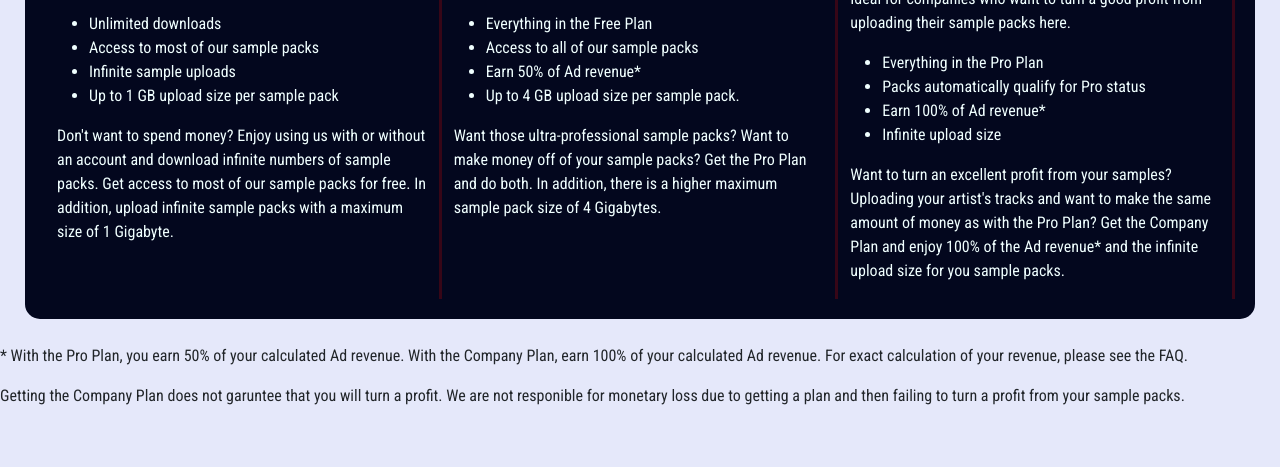
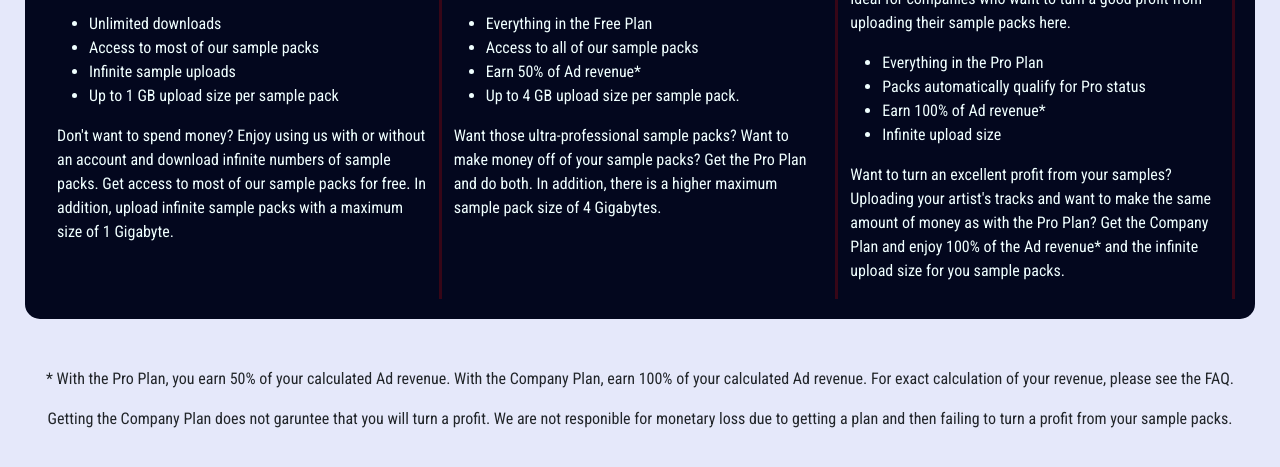
Before and after one commit to TheMowgliMan/samples.shop, a plain HTML site: page pricing/index.html in a window 1280 px wide. Shown: the part 303-770 px from the top of the page. Drawn offline with nearby package versions, Linux system fonts and the light colour scheme.

Commit message:
center text

```diff
--- a/pricing/index.html
+++ b/pricing/index.html
@@ -95,8 +95,8 @@
                 </div>
             </div>
 
-            <div class="row">
-                <div class="col">
+            <div class="row mt-5">
+                <div class="col text-center">
                     <p>
                         * With the Pro Plan, you earn 50% of your calculated Ad revenue. With the Company Plan, earn 100% of your calculated Ad revenue. For exact calculation of
                         your revenue, please see the FAQ.
```
